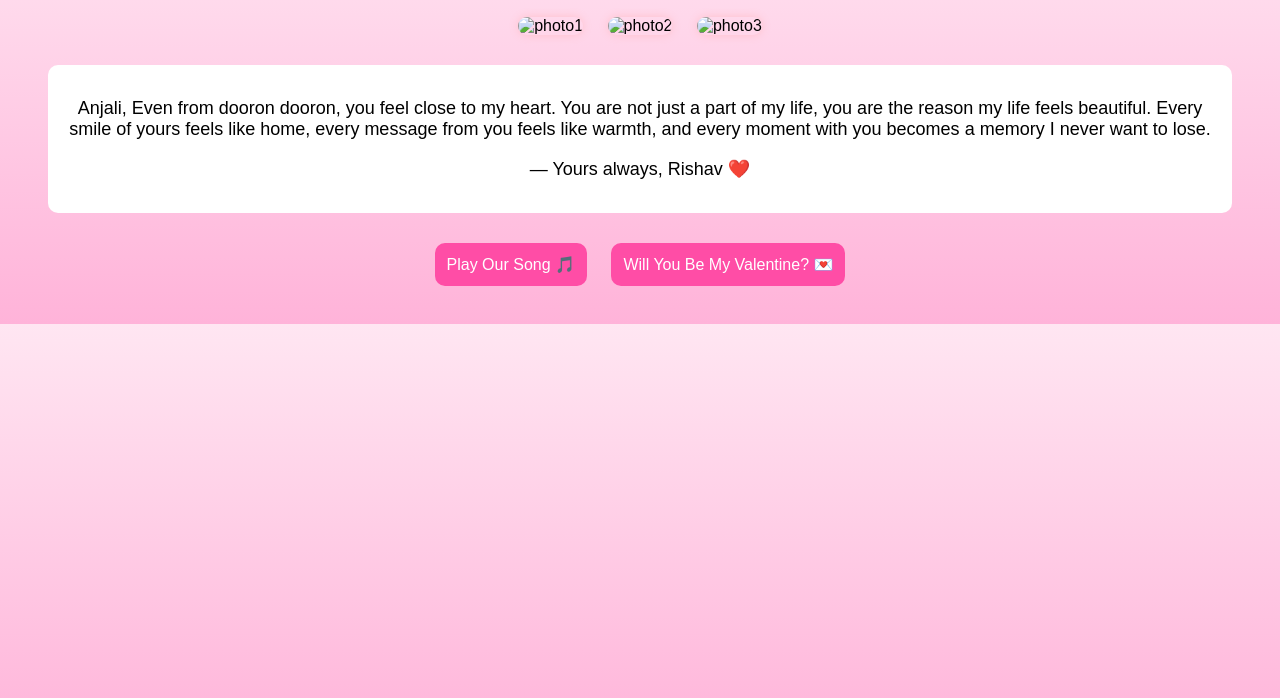
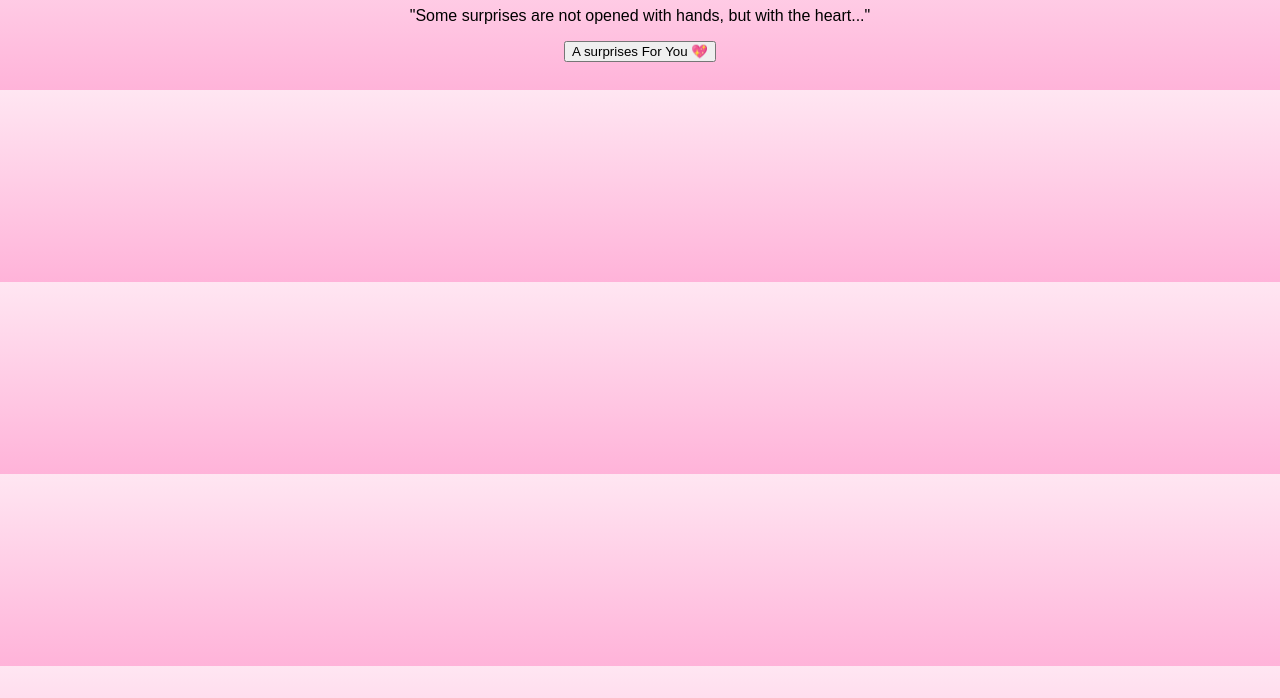
Before and after one commit to rishavrk1221-boop/Demo_01, a plain HTML site: page index.html in a window 1280 px wide. Shown: the part 102-800 px from the top of the page. Drawn offline with Linux system fonts and the light colour scheme.

Commit message:
Update index.html

```diff
--- a/index.html
+++ b/index.html
@@ -1,56 +1,44 @@
 <!DOCTYPE html>
 <html>
 <head>
-  <title>For Anjali ❤️</title>
-  <link rel="stylesheet" href="style.css">
+<title>For Sonam ❤️</title>
+
+<!-- Romantic Fonts -->
+<link href="https://fonts.googleapis.com/css2?family=Great+Vibes&family=Dancing+Script:wght@500&display=swap" rel="stylesheet">
+
+<link rel="stylesheet" href="style.css">
 </head>
 
 <body>
 
-<h1>Dear Anjali 💖</h1>
+<div id="startScreen">
 
-<div class="gallery">
-  <img src="images/photo1.jpg" alt="photo1">
-  <img src="images/photo2.jpg" alt="photo2">
-  <img src="images/photo3.jpg" alt="photo3">
+  <div class="introBox">
+
+    <h1 class="title">For My Sonam 💌</h1>
+
+    <p class="quote">
+      "Some surprises are not opened with hands,
+      but with the heart..."
+    </p>
+
+    <button class="startBtn" onclick="startSite()">
+      A surprises For You 💖
+    </button>
+
+  </div>
+
 </div>
 
-<div class="letter">
-<p>
-Anjali,
-Even from dooron dooron, you feel close to my heart.
-You are not just a part of my life,
-you are the reason my life feels beautiful.
-
-Every smile of yours feels like home,
-every message from you feels like warmth,
-and every moment with you becomes a memory
-I never want to lose.
-</p>
-
-<p class="sign">
-— Yours always, Rishav ❤️
-</p>
-</div>
-
-<button class="btn" onclick="playMusic()">Play Our Song 🎵</button>
-
-<button class="btn" onclick="startGame()">
-Will You Be My Valentine? 💌
-</button>
 
 <audio id="song">
   <source src="images/song.mp3">
 </audio>
 
-<div id="gameBox" class="hidden">
-  <h2>Anjali, will you be my Valentine?</h2>
+<div id="main" class="hidden"></div>
 
-  <button class="yes" onclick="yes()">YES 😍</button>
-  <button class="no" onmouseover="moveNo()">NO 😜</button>
-</div>
+<div class="hearts"></div>
 
 <script src="script.js"></script>
-
 </body>
 </html>
```
